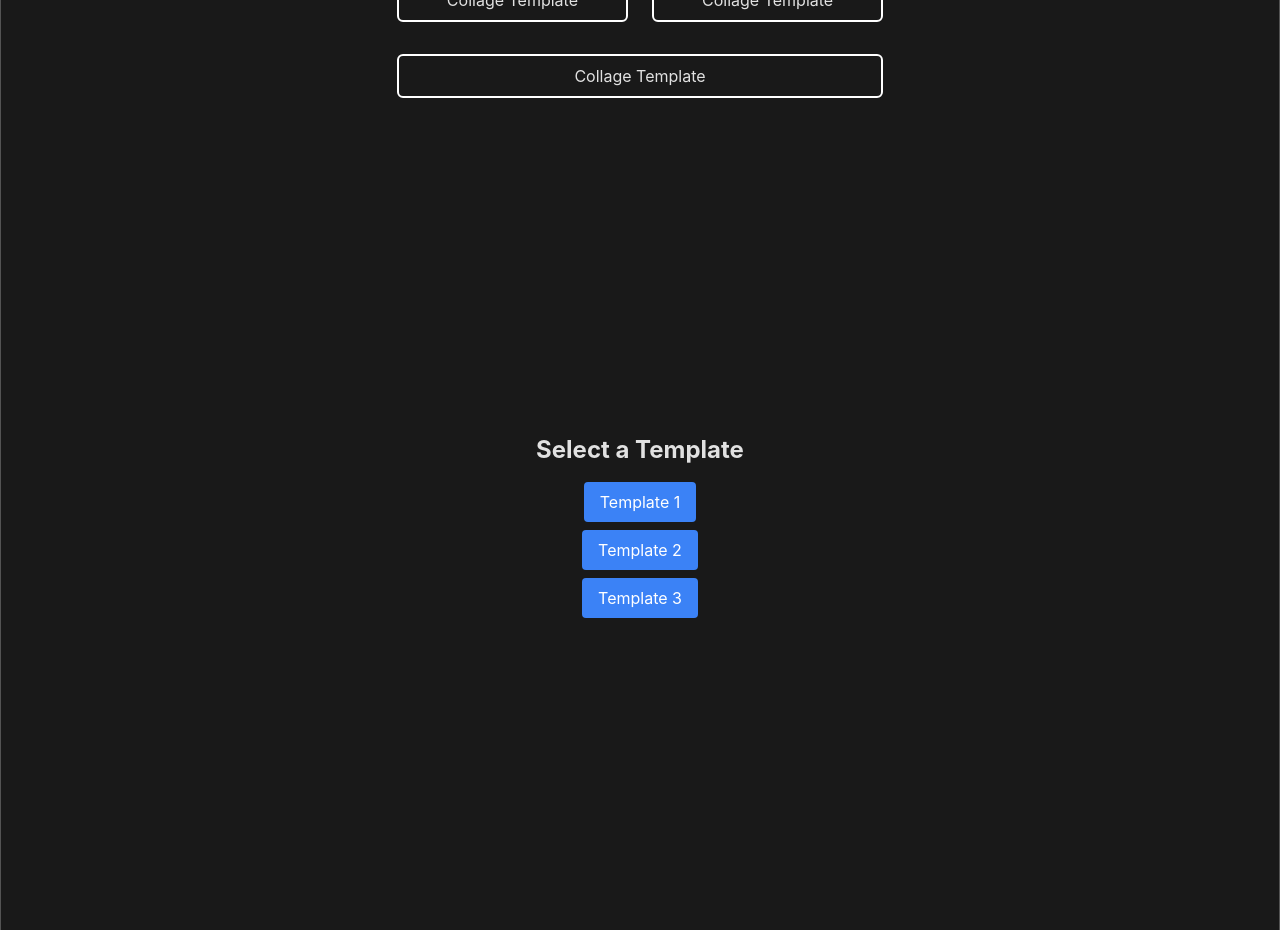
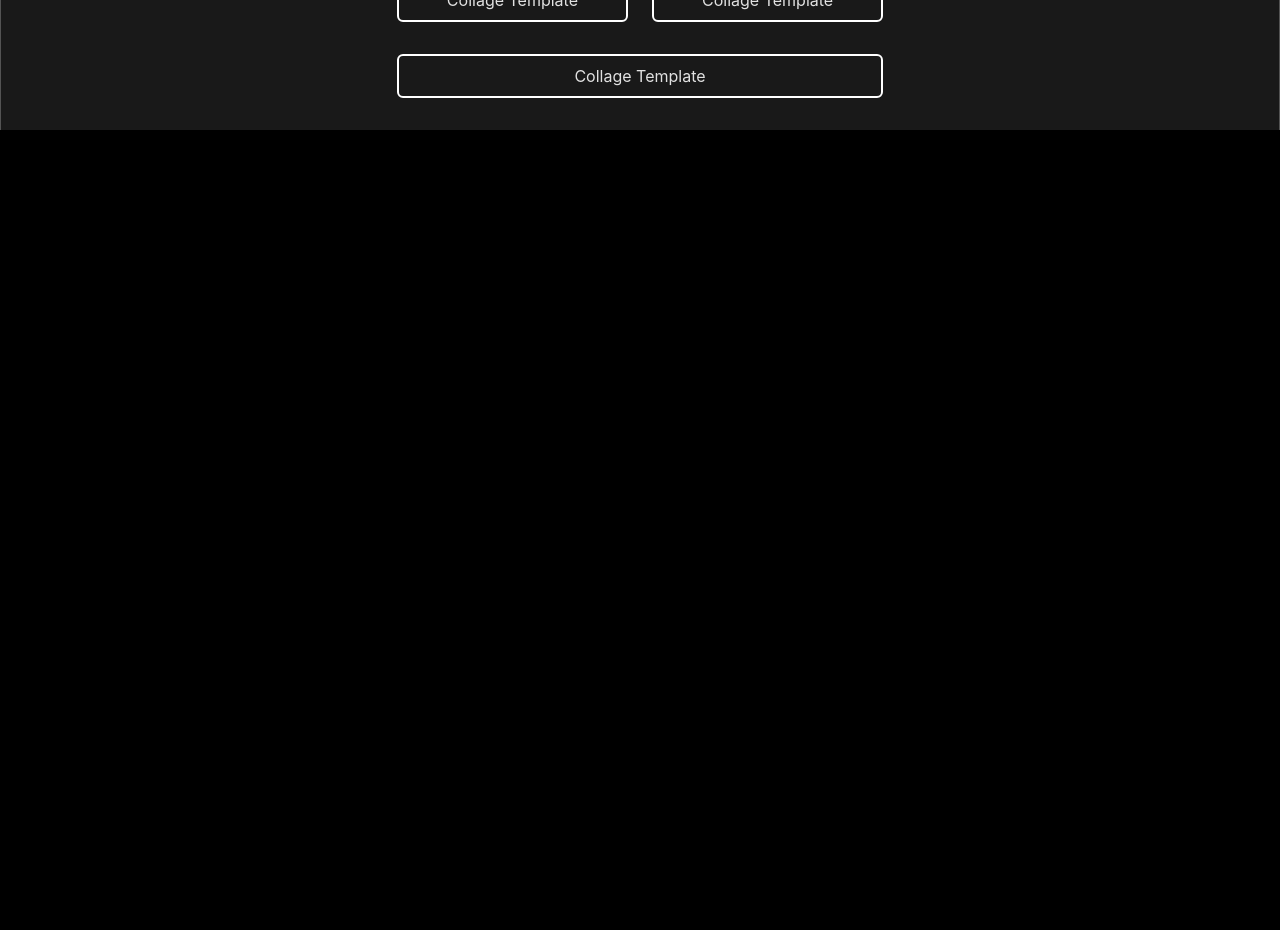
Before and after one commit to diduladishan/collage-test-project, a React (Vite) app: page /auth/main in a window 1280 px wide. Shown: the part 820-1750 px from the top of the page. After the commit the page ends 950 px from the top, so only its background shows below. Built offline with nearby package versions, Linux system fonts and the light colour scheme.

Commit message:
update meme editor

```diff
--- a/src/components/Meme-Generator/MemeEditor.jsx
+++ b/src/components/Meme-Generator/MemeEditor.jsx
@@ -398,8 +398,6 @@ const MemeEditor = () => {
                     </p>
                   </div>
                 </div>
-
-                <TemplateControl />
               </div>
             )}
 
```
